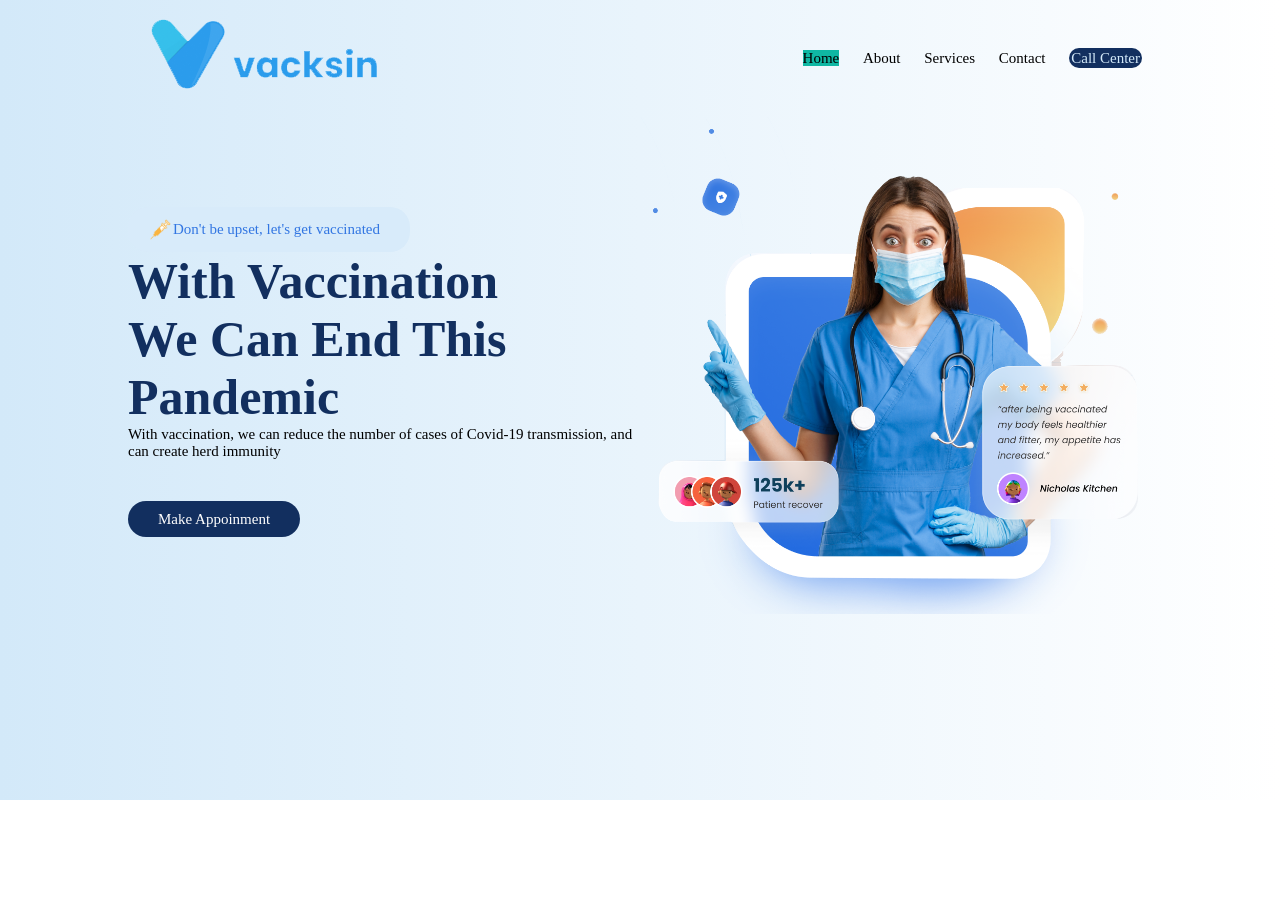
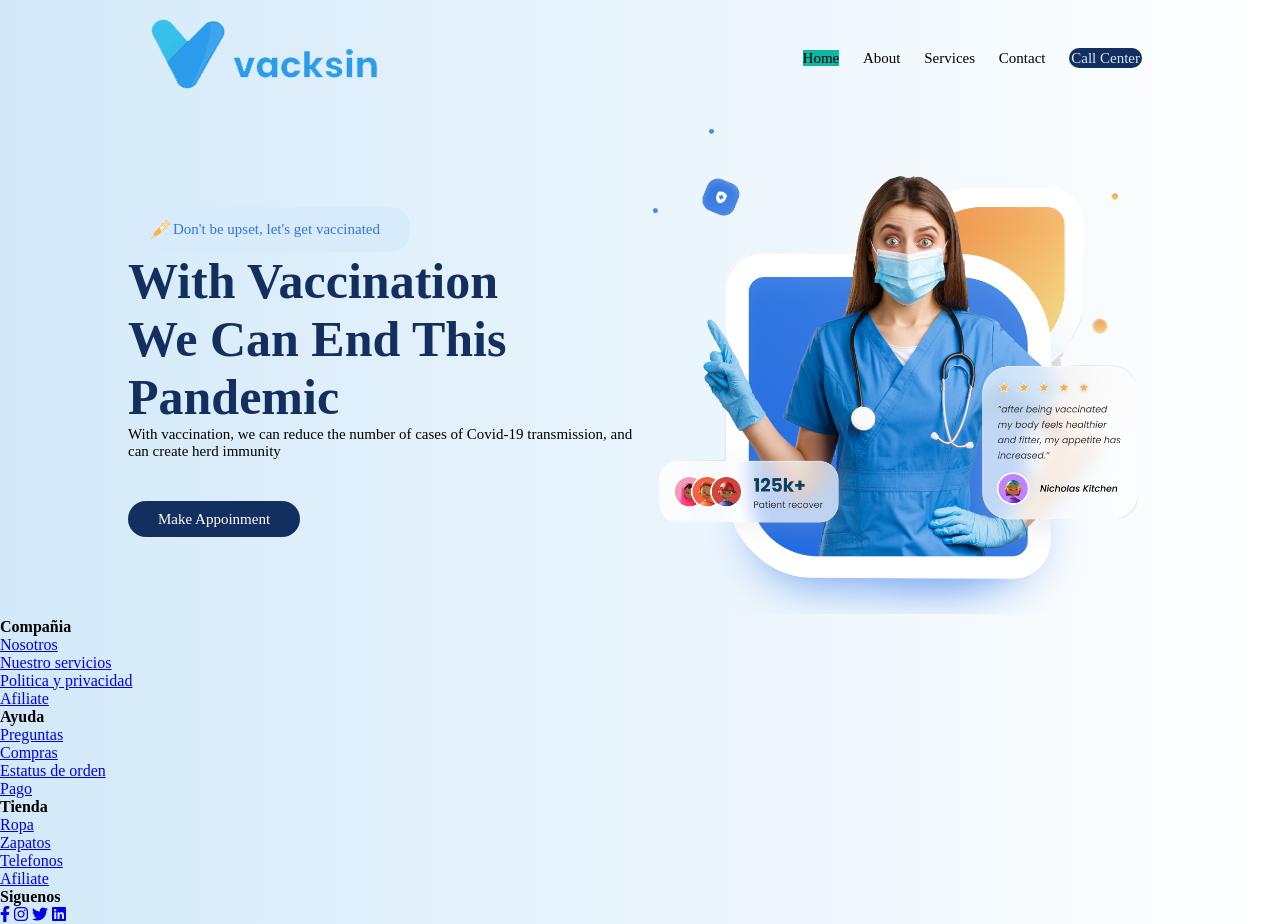
Before and after one commit to Danielb658/Proyecto-1v, a plain HTML site: page index.html in a window 1280 px wide. Before the commit the page ends 800 px from the top, so only its background shows below. Drawn offline with Linux system fonts and the light colour scheme.

Commit message:
Update index.html

```diff
--- a/index.html
+++ b/index.html
@@ -4,7 +4,8 @@
 
     <title>Proyecto Pagina wed</title>
     <link rel="stylesheet" href="estilo.css">
-    <meta name="viewport" content="width=device-width, initial-scale=1.0">
+    <link rel="stylesheet" href="https://cdnjs.cloudflare.com/ajax/libs/font-awesome/6.2.1/css/all.min.css">
+
 </head>
 <body>
 
@@ -43,6 +44,75 @@
      </section>
     </div>
 
+    <footer class="footer">
+        <div class="container2">
+            <div class="footer-row">
+                <div class="footer-link">
+
+                    <h4>Compañia</h4>
+
+                        <ul>
+                            <li><a href="#">Nosotros</a></li>
+                            <li><a href="#">Nuestro servicios</a></li>
+                            <li><a href="#">Politica y privacidad</a></li>
+                            <li><a href="#">Afiliate</a></li>
+
+                        </ul>
+
+                </div>
+
+                <div class="footer-link">
+
+                    <h4> Ayuda</h4>
+
+                        <ul>
+                            <li><a href="#">Preguntas</a></li>
+                            <li><a href="#">Compras</a></li>
+                            <li><a href="#">Estatus de orden</a></li>
+                            <li><a href="#">Pago</a></li>
+
+                        </ul>
+
+
+                </div>
+
+                <div class="footer-link">
+
+                    <h4> Tienda</h4>
+
+                        <ul>
+                            <li><a href="#">Ropa</a></li>
+                            <li><a href="#">Zapatos</a></li>
+                            <li><a href="#">Telefonos</a></li>
+                            <li><a href="#">Afiliate</a></li>
+
+                        </ul>
+                </div>
+
+                <div class="footer-link">
+
+                    <h4> Siguenos</h4>
+                    <div class="social-link">
+                        <a href="#"> <i class="fab fa-facebook-f"></i></a>
+                        <a href="#"> <i class="fab fa-instagram"></i></a>
+                        <a href="#"> <i class="fab fa-twitter"></i></a>
+                        <a href="#"> <i class="fab fa-linkedin"></i></a>
+
+
+                    </div>
+
+
+                </div>
+
+
+
+            </div>
+
+        </div>
+
+
+    </footer>
+
 
 </body>
 </html>
```
